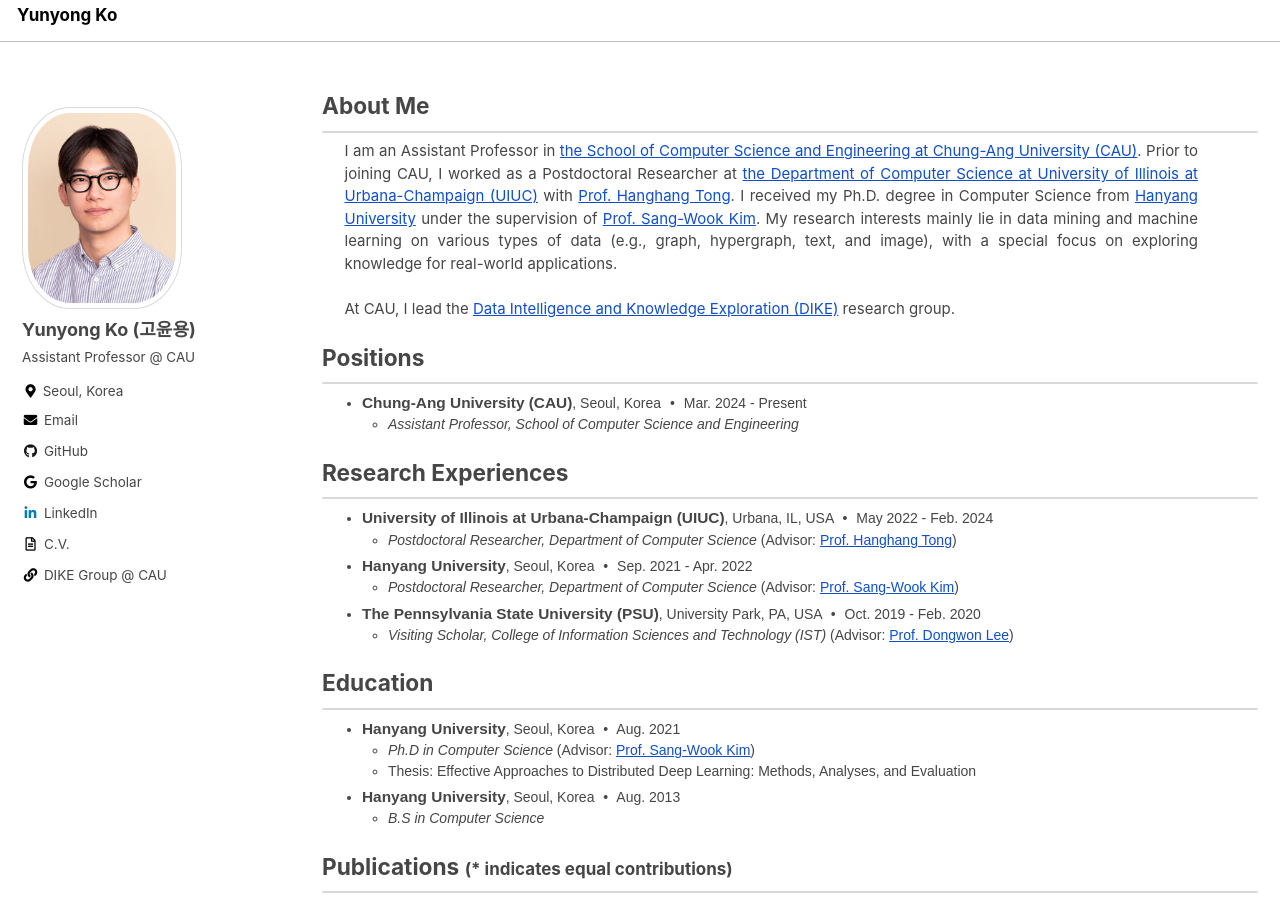
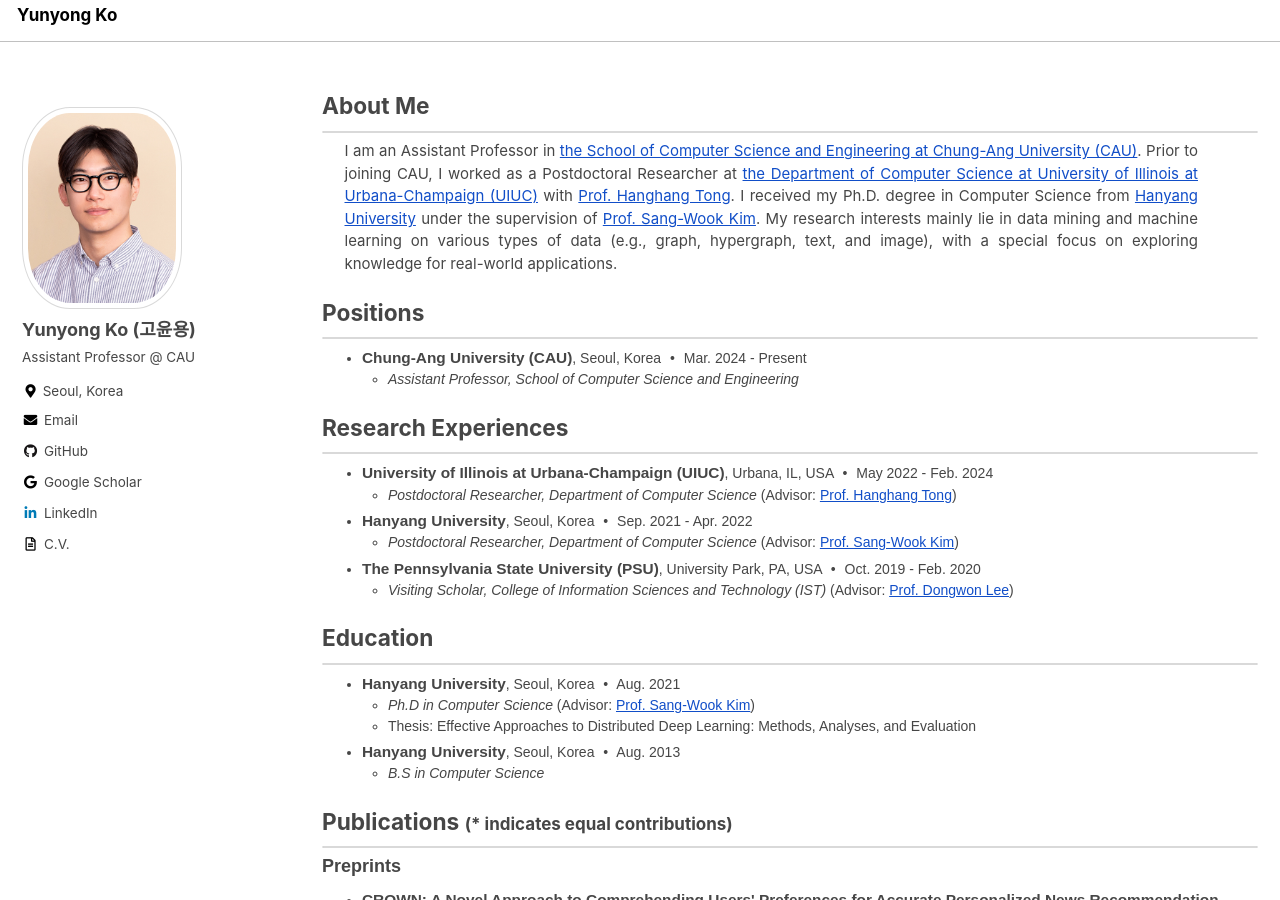
Before and after one commit to yy-ko/yy-ko.github.io, a Jekyll site: the page built from index.html, in a window 1280 px wide and 900 px high. Built offline with Jekyll 4.4.1, drawn with Linux system fonts in a browser that asks for light colours; cached includes are drawn as plain includes; the list of posts is cut into pages by our own code.

Commit message:
lab name stop

```diff
--- a/_config.yml
+++ b/_config.yml
@@ -148,9 +148,9 @@
     - label: "C.V."
       icon: "far fa-fw fa-file-alt"
       url: "./assets/files/yyko_cv.pdf"
-    - label: "DIKE Group @ CAU"
-      icon: "fas fa-fw fa-link"
-      url: "https://sites.google.com/view/cau-dike/home"
+    # - label: "DIKE Group @ CAU"
+      # icon: "fas fa-fw fa-link"
+      # url: "https://sites.google.com/view/cau-dike/home"
     # - label: "Twitter"
       # icon: "fab fa-fw fa-twitter-square"
       # # url: "https://twitter.com/"
--- a/index.html
+++ b/index.html
@@ -10,8 +10,8 @@
 	Prior to joining CAU, I worked as a Postdoctoral Researcher at <a href="https://cs.illinois.edu">the Department of Computer Science at University of Illinois at Urbana-Champaign (UIUC)</a> with <a href="http://tonghanghang.org/">Prof. Hanghang Tong</a>.
 	I received my Ph.D. degree in Computer Science from <a href="https://www.hanyang.ac.kr">Hanyang University</a> under the supervision of <a href="https://bigdas.hanyang.ac.kr/sang-wook/">Prof. Sang-Wook Kim</a>.
 	My research interests mainly lie in data mining and machine learning on various types of data (e.g., graph, hypergraph, text, and image), with a special focus on exploring knowledge for real-world applications.
-	<br> <br>
-	At CAU, I lead the <a href="https://sites.google.com/view/cau-dike/home">Data Intelligence and Knowledge Exploration (DIKE)</a> research group.<br>
+	<!-- <br> <br> -->
+	<!-- At CAU, I lead the <a href="https://sites.google.com/view/cau-dike/home">Data Intelligence and Knowledge Exploration (DIKE)</a> research group.<br> -->
 	<!-- At CAU, I lead the <a href="#">Data Intelligence and Knowledge Exploration (DIKE)</a> research group. Please feel free to visit the website if you are interested in joining our group.<br> -->
 	</p>
 </div>
```
